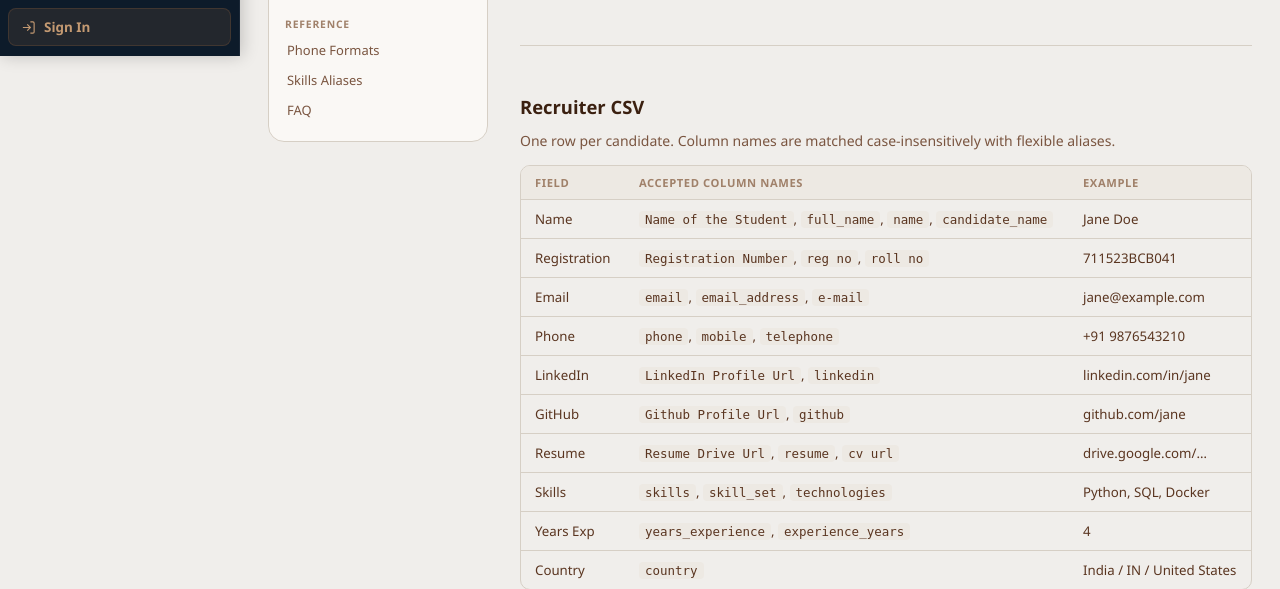
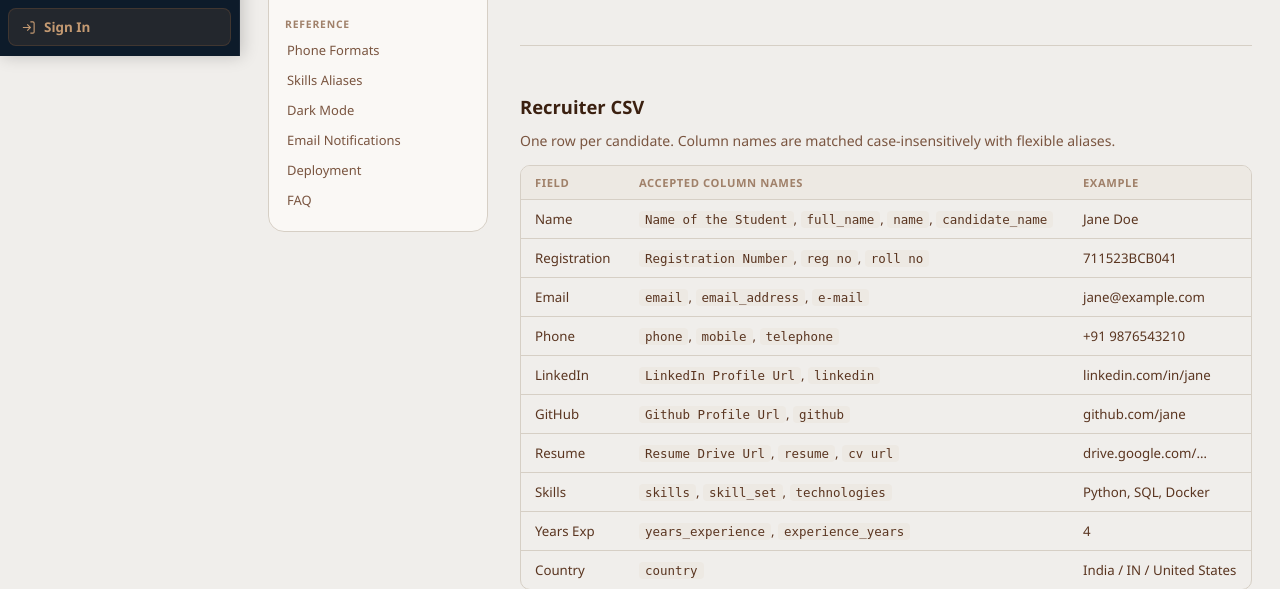
Before and after one commit to HazSha28/ProfileForge, a FastAPI app: page /help in a window 1280 px wide. Shown: the part 744-1333 px from the top of the page. Run offline with FastAPI, Linux system fonts and the light colour scheme.

Commit message:
docs: update help page with dark mode, email notifications, deployment
- TOC: added Dark Mode, Email Notifications, Deployment sections
- Dark Mode section: explains moon/sun toggle, localStorage persistence
- Email Notifications: step-by-step Gmail app password setup, .env config
- Deployment: Render.com steps, start command, OAuth redirect URI fix, UptimeRobot tip
- FAQ: added dark mode, email, and cold start Q&As

Going forward: help page will be updated alongside every feature change.

```diff
--- a/web/templates/help.html
+++ b/web/templates/help.html
@@ -179,6 +179,9 @@
   <p class="help-toc__section">Reference</p>
   <a href="#phone-formats"  class="help-toc__link">Phone Formats</a>
   <a href="#skills-map"     class="help-toc__link">Skills Aliases</a>
+  <a href="#dark-mode"      class="help-toc__link">Dark Mode</a>
+  <a href="#email-notif"    class="help-toc__link">Email Notifications</a>
+  <a href="#deployment"     class="help-toc__link">Deployment</a>
   <a href="#faq"            class="help-toc__link">FAQ</a>
 </aside>
 
@@ -582,10 +585,79 @@
 </section>
 <hr class="help-divider"/>
 
+<!-- Dark Mode -->
+<section class="help-section" id="dark-mode">
+  <h2 class="help-h2">Dark Mode</h2>
+  <p class="help-p">ProfileForge has a built-in dark mode. Click the <strong>moon icon</strong> in the topbar to toggle between light and dark. Your preference is saved and restored on every page load.</p>
+  <div class="help-callout help-callout--info">
+    <strong>Shortcut:</strong> The moon/sun icon is always visible in the top-right of the topbar, next to the page action buttons.
+  </div>
+  <div class="help-table-wrap">
+    <table class="help-table">
+      <thead><tr><th>Mode</th><th>Icon shown</th><th>Click action</th></tr></thead>
+      <tbody>
+        <tr><td>Light mode (default)</td><td>🌙 Moon</td><td>Switch to dark mode</td></tr>
+        <tr><td>Dark mode</td><td>☀️ Sun</td><td>Switch to light mode</td></tr>
+      </tbody>
+    </table>
+  </div>
+</section>
+<hr class="help-divider"/>
+
+<!-- Email Notifications -->
+<section class="help-section" id="email-notif">
+  <h2 class="help-h2">Email Notifications</h2>
+  <p class="help-p">ProfileForge can send a summary email when a bulk processing job completes — showing total processed, average confidence, failed, and resume-missing counts.</p>
+  <p class="help-p"><strong>Setup (Gmail recommended):</strong></p>
+  <ol class="help-steps">
+    <li class="help-step"><div class="help-step__num">1</div><div class="help-step__body"><strong>Enable 2FA</strong><p>Go to your Google account → Security → 2-Step Verification → enable it.</p></div></li>
+    <li class="help-step"><div class="help-step__num">2</div><div class="help-step__body"><strong>Generate an App Password</strong><p>myaccount.google.com → Security → App Passwords → select Mail → Generate. Copy the 16-character password.</p></div></li>
+    <li class="help-step"><div class="help-step__num">3</div><div class="help-step__body"><strong>Add to .env</strong><p>Set <code>EMAIL_USER</code>, <code>EMAIL_PASSWORD</code>, and <code>EMAIL_HOST=smtp.gmail.com</code>.</p></div></li>
+  </ol>
+  <pre class="help-code">EMAIL_HOST=smtp.gmail.com
+EMAIL_PORT=587
+EMAIL_USER=your@gmail.com
+EMAIL_PASSWORD=xxxx xxxx xxxx xxxx
+EMAIL_FROM_NAME=ProfileForge</pre>
+  <div class="help-callout help-callout--warn">
+    If <code>EMAIL_HOST</code> / <code>EMAIL_USER</code> / <code>EMAIL_PASSWORD</code> are not set, email is silently skipped — bulk processing always completes regardless.
+  </div>
+</section>
+<hr class="help-divider"/>
+
+<!-- Deployment -->
+<section class="help-section" id="deployment">
+  <h2 class="help-h2">Deployment (Render.com)</h2>
+  <p class="help-p">ProfileForge includes <code>render.yaml</code> and <code>Procfile</code> for one-click deployment on Render's free tier.</p>
+  <ol class="help-steps">
+    <li class="help-step"><div class="help-step__num">1</div><div class="help-step__body"><strong>Push to GitHub</strong><p>Ensure your latest code is on the main branch.</p></div></li>
+    <li class="help-step"><div class="help-step__num">2</div><div class="help-step__body"><strong>Connect on Render</strong><p>render.com → New → Web Service → connect your GitHub repo.</p></div></li>
+    <li class="help-step"><div class="help-step__num">3</div><div class="help-step__body"><strong>Set start command</strong><p><code>uvicorn server:app --host 0.0.0.0 --port $PORT</code></p></div></li>
+    <li class="help-step"><div class="help-step__num">4</div><div class="help-step__body"><strong>Add environment variables</strong><p>Add all keys from <code>.env.example</code> in Render's Environment tab.</p></div></li>
+    <li class="help-step"><div class="help-step__num">5</div><div class="help-step__body"><strong>Fix OAuth redirect URIs</strong><p>Add <code>https://your-app.onrender.com/auth/google/callback</code> in Google Cloud Console and GitHub OAuth App settings.</p></div></li>
+  </ol>
+  <div class="help-callout help-callout--warn">
+    <strong>Free tier cold starts:</strong> Render free tier spins down after 15 min of inactivity. Use <a href="https://uptimerobot.com" target="_blank" class="pf-link">UptimeRobot</a> (free) to ping <code>/api/health</code> every 5 minutes to keep the app warm.
+  </div>
+</section>
+<hr class="help-divider"/>
+
 <!-- FAQ -->
 <section class="help-section" id="faq">
   <h2 class="help-h2">FAQ</h2>
   <div class="help-faq">
+    <details class="help-faq__item">
+      <summary>How do I enable dark mode?</summary>
+      <p>Click the moon icon (🌙) in the topbar. It toggles between light and dark mode and remembers your preference across page loads via <code>localStorage</code>.</p>
+    </details>
+    <details class="help-faq__item">
+      <summary>Why isn't the email notification being sent after bulk processing?</summary>
+      <p>Email is only sent if <code>EMAIL_HOST</code>, <code>EMAIL_USER</code>, and <code>EMAIL_PASSWORD</code> are all set in your <code>.env</code> file. If any of them is missing, email is silently skipped and bulk processing still completes normally.</p>
+    </details>
+    <details class="help-faq__item">
+      <summary>My deployed app on Render is slow / times out.</summary>
+      <p>The free tier spins down after 15 minutes of inactivity and takes 30–60 seconds to cold start. Add a free UptimeRobot monitor pinging <code>/api/health</code> every 5 minutes to keep it warm. Alternatively, upgrade to Render's paid tier ($7/month) for always-on instances.</p>
+    </details>
     <details class="help-faq__item">
       <summary>My CSV has "Name of the Student" — will it work?</summary>
       <p>Yes. The bulk processor uses partial column-name matching, so <code>Name of the Student</code>, <code>Candidate Name</code>, <code>full_name</code>, and <code>name</code> all map to the name field automatically.</p>
```
